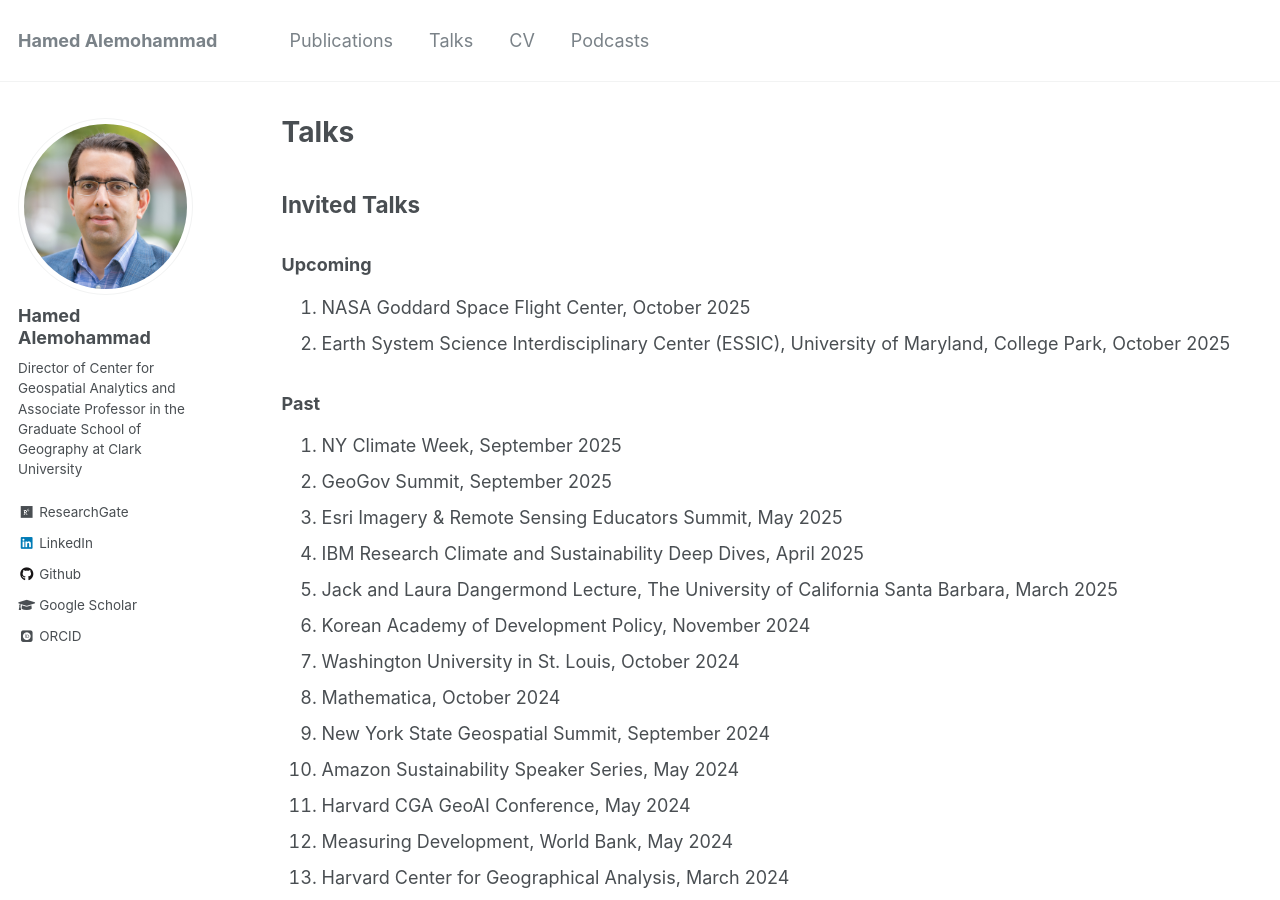
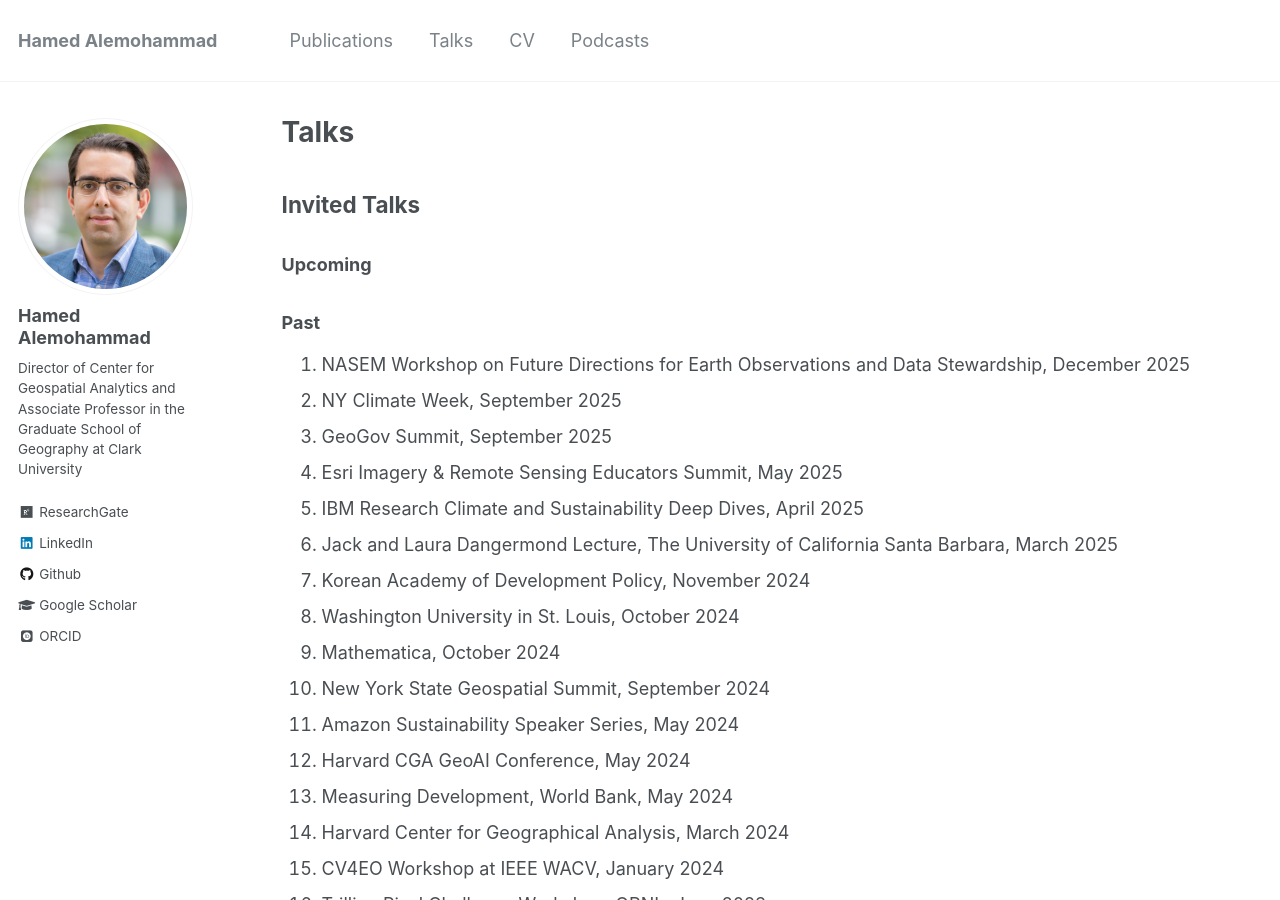
Before and after one commit to HamedAlemo/hamedalemo.github.io, a Jekyll site: the page built from _pages/talks.md, in a window 1280 px wide and 900 px high. Built offline with Jekyll 4.4.1, drawn with Linux system fonts in a browser that asks for light colours; some web fonts are replaced.

Commit message:
updated CV, pubs, talks

```diff
--- a/_pages/talks.md
+++ b/_pages/talks.md
@@ -8,10 +8,11 @@ author_profile: true
 ## Invited Talks
 
 ### Upcoming
-1. NASA Goddard Space Flight Center, October 2025
-1. Earth System Science Interdisciplinary Center (ESSIC), University of Maryland, College Park, October 2025
+<!-- 1. NASA Goddard Space Flight Center, October 2025
+1. Earth System Science Interdisciplinary Center (ESSIC), University of Maryland, College Park, October 2025 -->
 
 ### Past
+1. NASEM Workshop on Future Directions for Earth Observations and Data Stewardship, December 2025
 1. NY Climate Week, September 2025
 1. GeoGov Summit, September 2025
 1. Esri Imagery & Remote Sensing Educators Summit, May 2025
```
Also changed, not shown: _pages/publications.md (+2 -0 lines), 1 other file.
